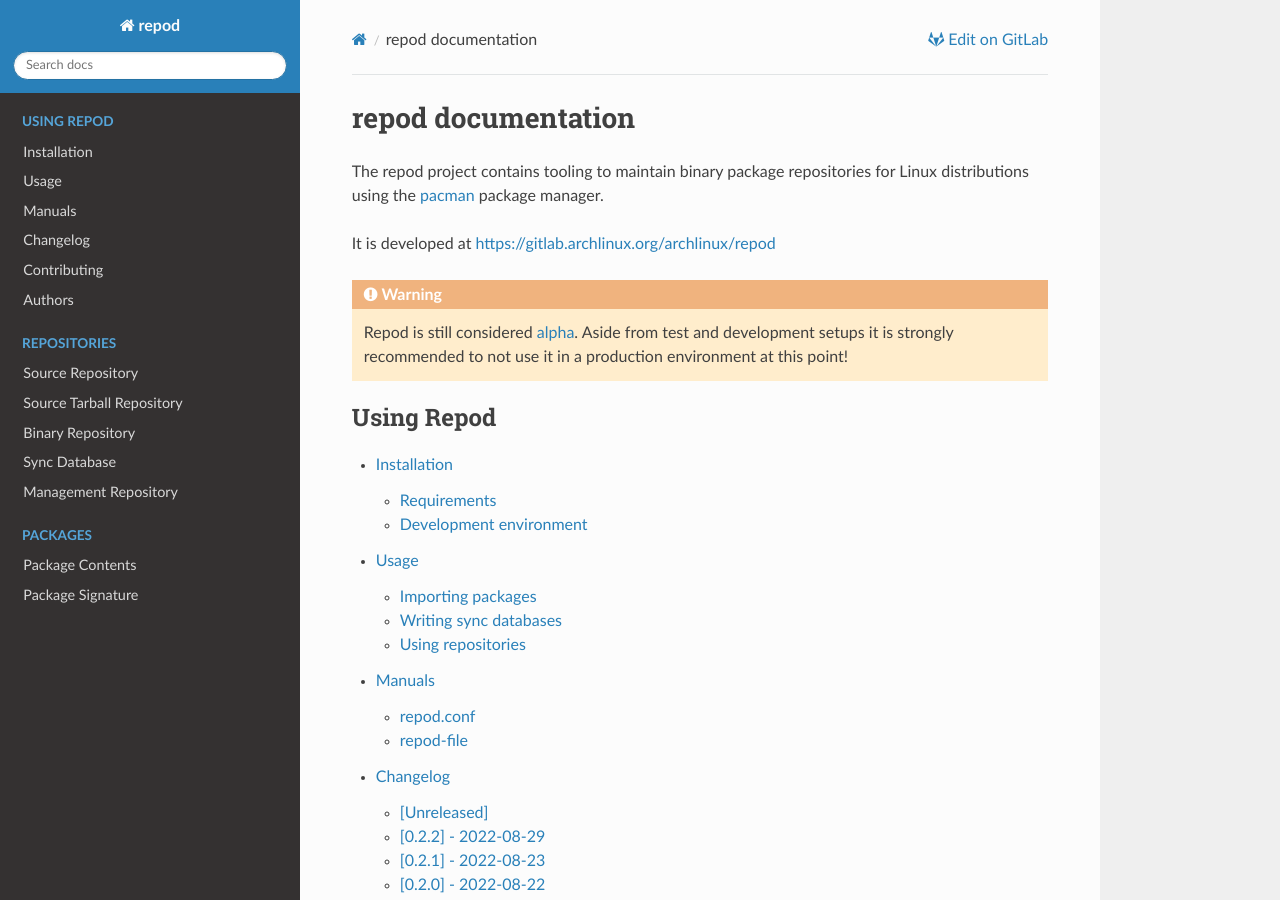
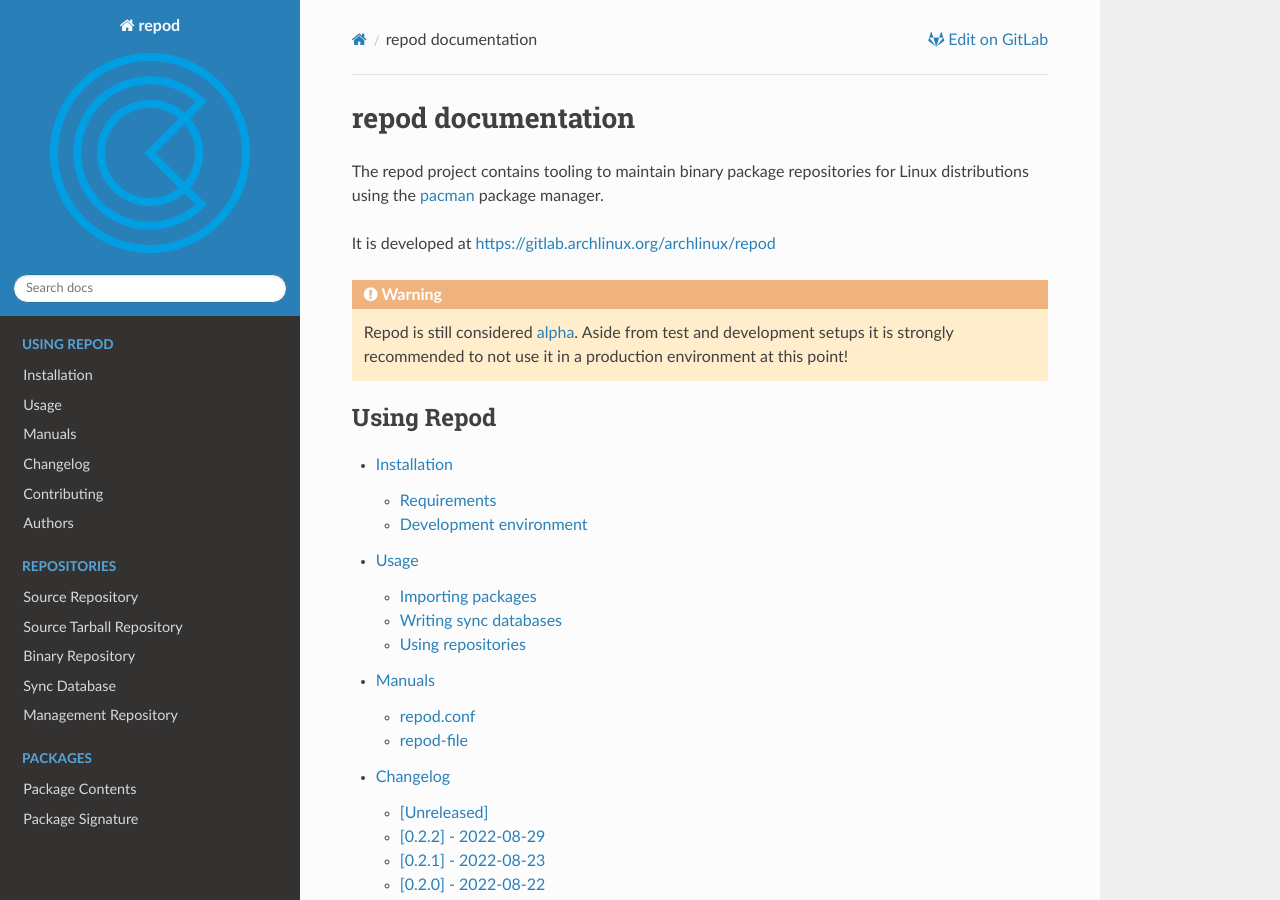
Before and after one commit to archlinux/repod, a Sphinx documentation site: the page built from docs/index.rst, in a window 1280 px wide and 900 px high. Built offline with Sphinx 7.4.7 and the Read the Docs theme 2.0.0, drawn with Linux system fonts in a browser that asks for light colours.

Commit message:
Add project logo to rendered HTML documentation
docs/conf.py:
Add 200x200px project logo to rendered HTML documentation

```diff
--- a/docs/conf.py
+++ b/docs/conf.py
@@ -57,6 +57,7 @@
 # relative to this directory. They are copied after the builtin static files,
 # so a file named "default.css" will overwrite the builtin "default.css".
 html_static_path = ["_static"]
+html_logo = "artwork/logo.png"
 
 html_context = {
     "display_gitlab": True,
```
